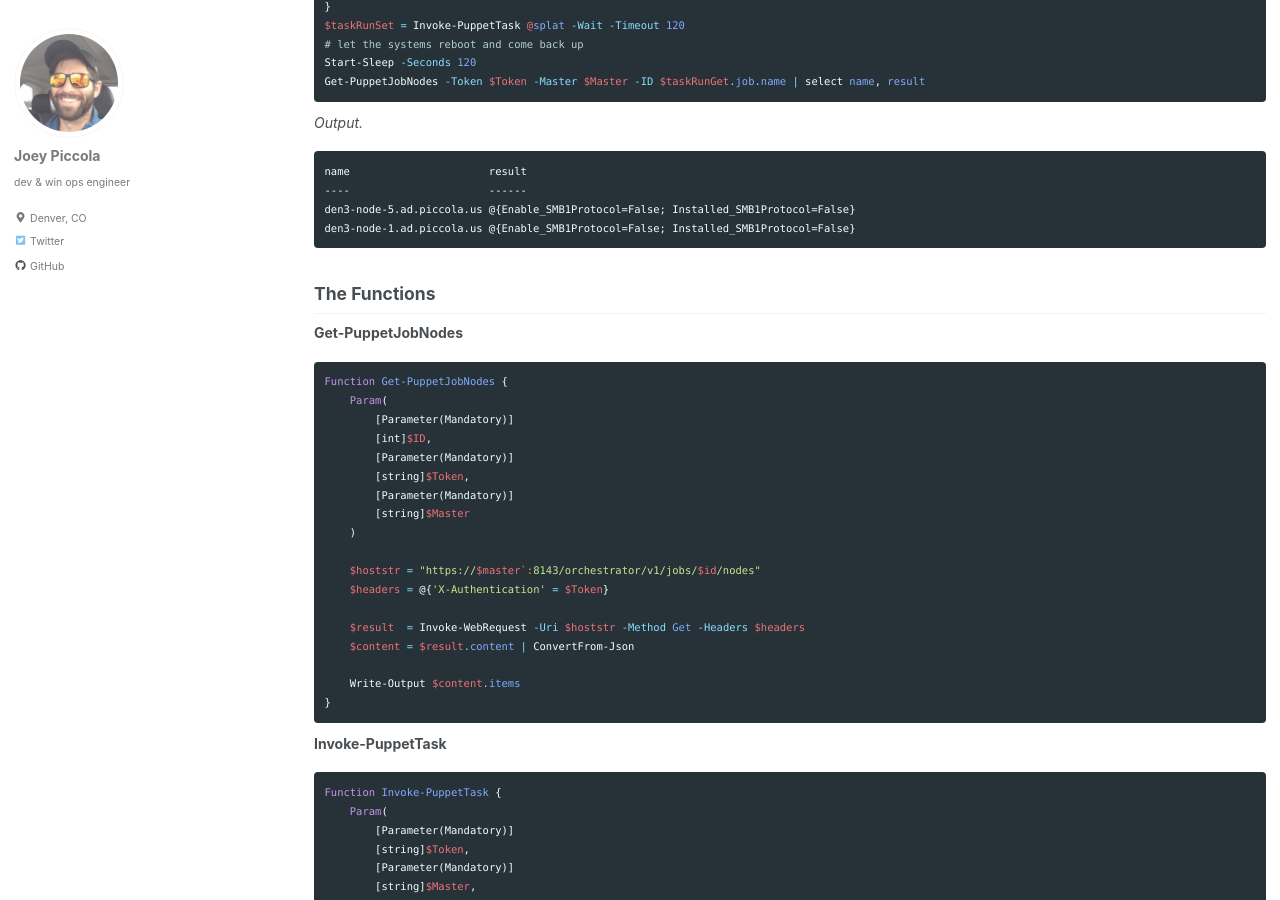
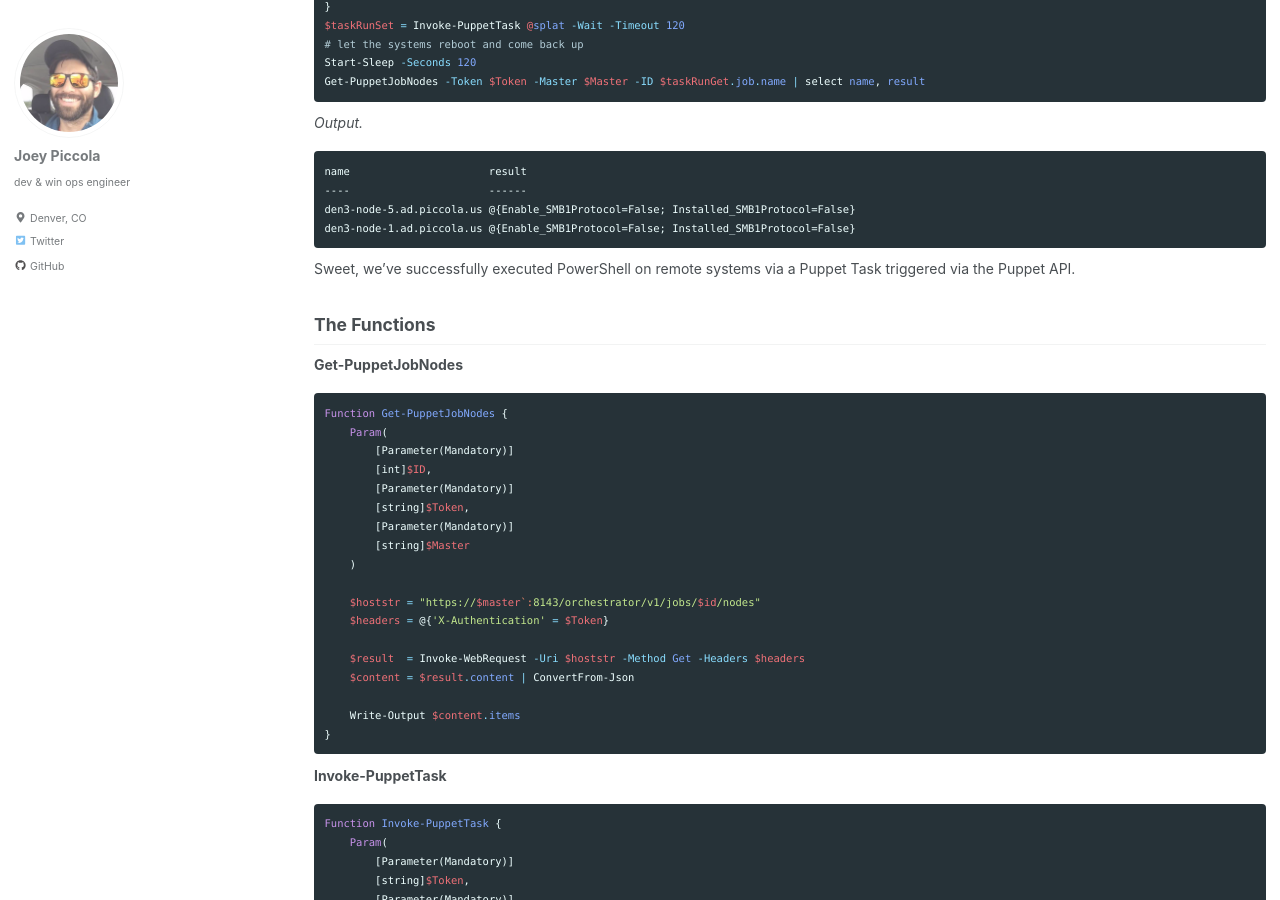
Before and after one commit to joeypiccola/joeypiccola.github.io, a Jekyll site: the page built from _posts/2018-09-30-puppet-tasks-via-powershell.md, in a window 1280 px wide and 900 px high, scrolled down 3974 px. Built offline with Jekyll 4.4.1, drawn with Linux system fonts in a browser that asks for light colours; nearby versions of some CDN libraries.

Commit message:
better ending

````diff
--- a/_posts/2018-09-30-puppet-tasks-via-powershell.md
+++ b/_posts/2018-09-30-puppet-tasks-via-powershell.md
@@ -229,6 +229,7 @@ den3-node-5.ad.piccola.us @{Enable_SMB1Protocol=False; Installed_SMB1Protocol=Fa
 den3-node-1.ad.piccola.us @{Enable_SMB1Protocol=False; Installed_SMB1Protocol=False}
 ```
 
+Sweet, we've successfully executed PowerShell on remote systems via a Puppet Task triggered via the Puppet API.
 
 ## The Functions
 
````
